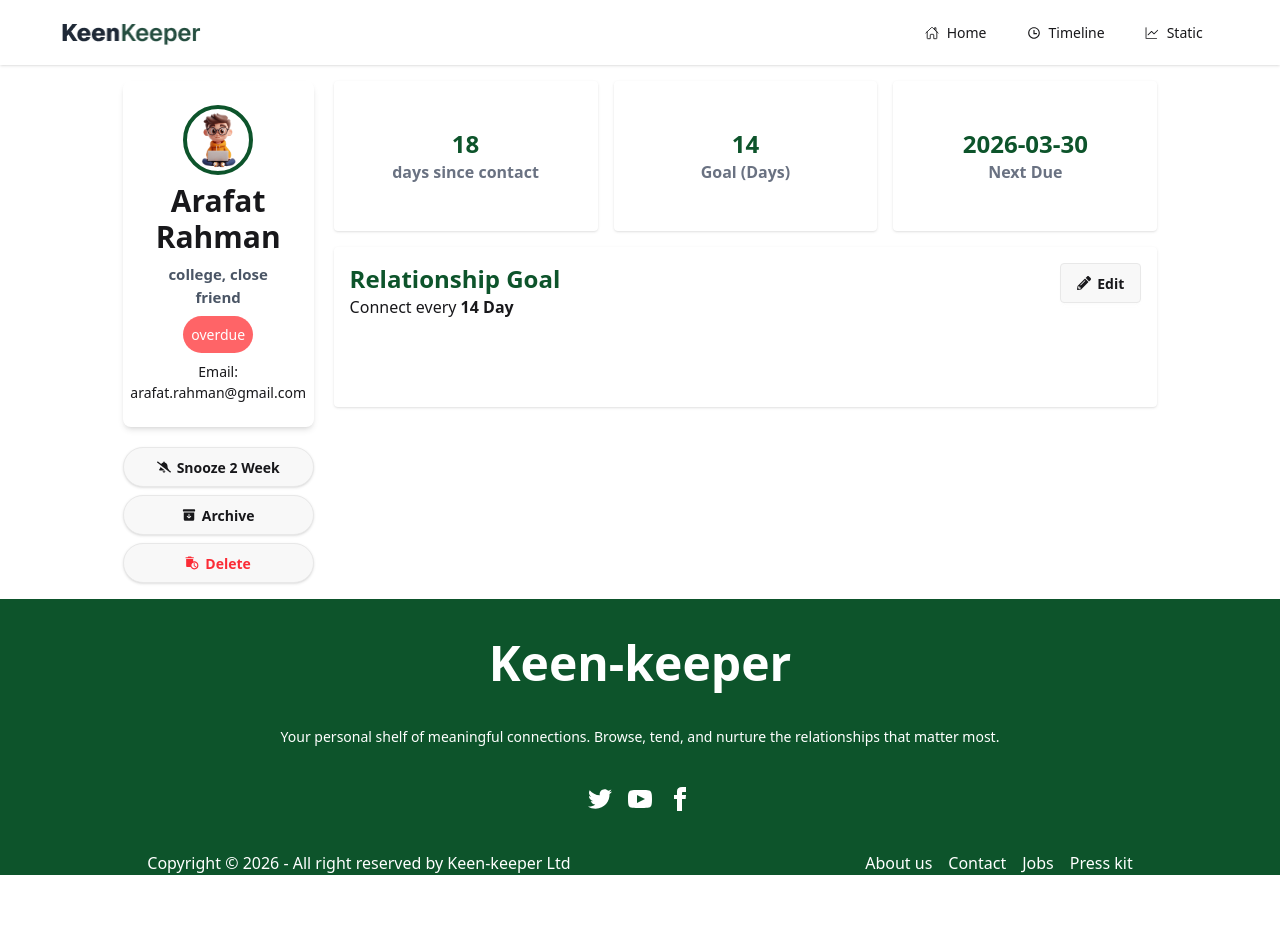
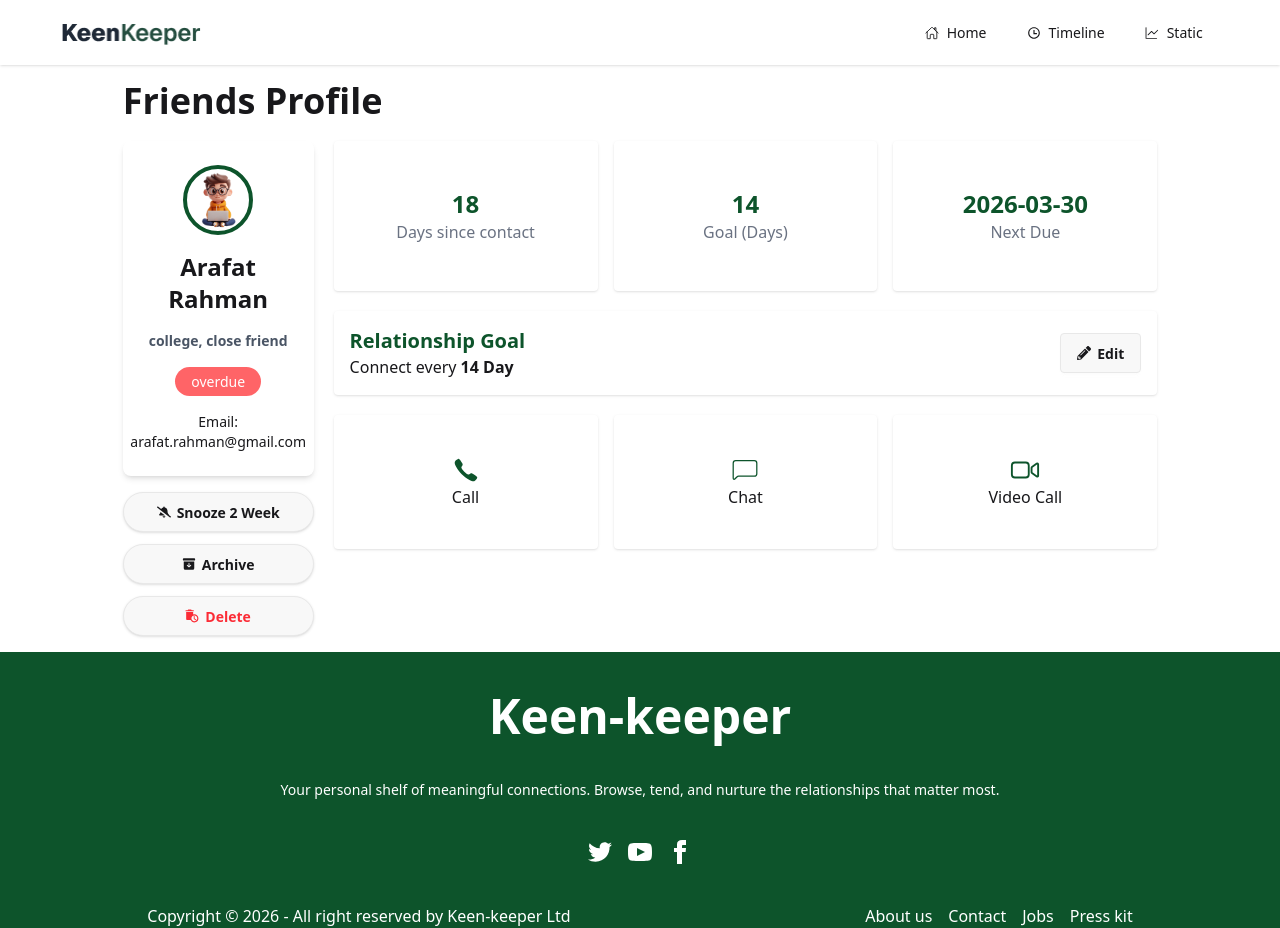
Before and after one commit to Nickroy12/kin-keeper, a Next.js app: page /details/1 in a window 1280 px wide. Before the commit the page ends 875 px from the top, so only its background shows below. Built offline with nearby package versions, Linux system fonts and the light colour scheme.

Commit message:
Grid problem slove 2

```diff
--- a/public/friends.json
+++ b/public/friends.json
@@ -30,7 +30,7 @@
     "email": "sabbir.dev@gmail.com",
     "days_since_contact": 5,
     "status": "on-track",
-    "tags": ["developer", "learning buddy"],
+    "tags": ["developer", "Designer"],
     "bio": "Met through a programming course. We regularly discuss JavaScript problems and project ideas.",
     "goal": 10,
     "next_due_date": "2026-04-18"
--- a/src/app/details/[id]/page.jsx
+++ b/src/app/details/[id]/page.jsx
@@ -1,73 +1,129 @@
 import Image from "next/image";
+import { CiChat1 } from "react-icons/ci";
 import { FaBellSlash, FaPencilAlt } from "react-icons/fa";
-import { IoArchive } from "react-icons/io5";
+import { IoIosCall } from "react-icons/io";
+import { IoArchive, IoVideocamOutline } from "react-icons/io5";
 import { MdAutoDelete } from "react-icons/md";
 
 export default async function DetailsPage({ params }) {
   const { id } = await params;
 
-  const res = await fetch('http://localhost:3000/friends.json');
+  const res = await fetch("http://localhost:3000/friends.json");
   const data = await res.json();
 
-  const friend = data.find(f => f.id == id);
+  const friend = data.find((f) => f.id == id);
 
   return (
   <div className="w-10/12 m-auto p-4">
+    <h1 className="text-4xl font-bold mb-5">Friends Profile</h1>
   <div className="grid md:grid-cols-5 gap-5">
-         <div className="">
-          <div  className="card shadow-md space-y-2">
-           <div className="card-body items-center text-center">
-             <figure>
-                 <Image src={friend.picture} width={70} height={70} className='rounded-full border-4 border-green-900' alt={friend.name}/>
-             </figure>
-             <h2 className="card-title text-3xl">{friend.name}</h2>
 
-             <div className="card-actions justify-end">
-            <p className="text-[15px] text-gray-600 font-bold">
-  {friend.tags.join(', ')}
+
+    <div className="md:col-span-1 space-y-4">
+      <div className="card shadow-md">
+        <div className="card-body items-center text-center space-y-2">
+          <Image
+            src={friend.picture}
+            width={70}
+            height={70}
+            className="rounded-full border-4 border-green-900"
+            alt={friend.name}
+          />
+          <h2 className="text-2xl font-bold">{friend.name}</h2>
+
+          <p className="text-sm text-gray-600 font-bold">
+            {friend.tags.join(", ")}
           </p>
 
-             </div>
-             <button  className={` ${friend.status === 'on-track'? "bg-green-700" : friend.status === 'almost due' ? "bg-amber-400": 'bg-red-400'} text-white rounded-4xl p-2 `} >{friend.status}</button>
-             <p>Email: {friend.email}</p>
+          <button
+            className={`${
+              friend.status === "on-track"
+                ? "bg-green-700"
+                : friend.status === "almost due"
+                ? "bg-amber-400"
+                : "bg-red-400"
+            } text-white px-4 py-1 rounded-full`}
+          >
+            {friend.status}
+          </button>
+
+          <p className="text-sm">Email: {friend.email}</p>
         </div>
       </div>
+
+
+      <div className="flex flex-col gap-3">
+        <button className="btn w-full rounded-full shadow">
+          <FaBellSlash /> Snooze 2 Week
+        </button>
+        <button className="btn w-full rounded-full shadow">
+          <IoArchive /> Archive
+        </button>
+        <button className="btn w-full rounded-full text-red-500 shadow">
+          <MdAutoDelete /> Delete
+        </button>
       </div>
-         <div className=" col-span-4">
-                <div className="grid grid-cols-3  gap-4">
-
-        <div className="flex justify-center flex-col items-center h-[150px] shadow rounded">
-          <h1 className="md:text-2xl text-xl font-bold text-green-900">{friend.days_since_contact}</h1>
-          <p className='text-gray-500 font-semibold text-center' >days since contact</p>
     </div>
 
-        <div className="flex justify-center flex-col items-center h-[150px] shadow rounded">
-          <h1 className="md:text-2xl text-xl font-bold text-green-900">{friend.goal}</h1>
-           <p className='text-gray-500  font-semibold' >Goal (Days)</p>
+
+    <div className="md:col-span-4 space-y-5">
+
+      {/* STATS */}
+      <div className="grid md:grid-cols-3 gap-4">
+        <div className="flex flex-col items-center justify-center h-[150px] shadow rounded">
+          <h1 className="text-2xl font-bold text-green-900">
+            {friend.days_since_contact}
+          </h1>
+          <p className="text-gray-500">Days since contact</p>
         </div>
 
-        <div className="flex justify-center flex-col items-center h-[150px] shadow rounded">
-          <h1 className="md:text-2xl text-xl font-bold text-green-900">{friend.next_due_date}</h1>
-           <p className='text-gray-500 font-semibold' >Next Due</p>
+        <div className="flex flex-col items-center justify-center h-[150px] shadow rounded">
+          <h1 className="text-2xl font-bold text-green-900">
+            {friend.goal}
+          </h1>
+          <p className="text-gray-500">Goal (Days)</p>
         </div>
 
-        <div className=" md:col-span-3 col-span-2 h-[160px] flex justify-between shadow rounded p-4">
-         <div>
-          <h1 className="text-2xl font-bold text-green-900">Relationship Goal</h1>
-          <p>Connect every <b>{friend.goal} Day</b></p>
+        <div className="flex flex-col items-center justify-center h-[150px] shadow rounded">
+          <h1 className="text-2xl font-bold text-green-900">
+            {friend.next_due_date}
+          </h1>
+          <p className="text-gray-500">Next Due</p>
         </div>
-         <button className="btn"><FaPencilAlt />Edit</button>
       </div>
 
+
+      <div className="flex justify-between items-center shadow rounded p-4">
+        <div>
+          <h1 className="text-xl font-bold text-green-900">
+            Relationship Goal
+          </h1>
+          <p>
+            Connect every <b>{friend.goal} Day</b>
+          </p>
+        </div>
+        <button className="btn">
+          <FaPencilAlt /> Edit
+        </button>
+      </div>
+
+
+      <div className="grid md:grid-cols-3 gap-4">
+        <div className="flex flex-col items-center py-10 shadow rounded">
+          <IoIosCall className="text-3xl text-green-900" />
+          <p>Call</p>
+        </div>
+
+        <div className="flex flex-col items-center py-10 shadow rounded">
+          <CiChat1 className="text-3xl text-green-900" />
+          <p>Chat</p>
+        </div>
+
+        <div className="flex flex-col items-center py-10 shadow rounded">
+          <IoVideocamOutline className="text-3xl text-green-900" />
+          <p>Video Call</p>
         </div>
       </div>
-         <div className="space-y-2 flex gap-4 md:block">
-          <button className="btn md:w-full  rounded-4xl shadow"><FaBellSlash /> Snooze 2 Week</button>
-          <button className="btn md:w-full rounded-4xl shadow"><IoArchive /> Archive</button>
-          <button className="btn md:w-full rounded-4xl text-red-500 shadow"><MdAutoDelete /> Delete</button>
-         </div>
-           <div className=" col-span-4">
-
     </div>
   </div>
 </div>
--- a/src/app/ui/Card.jsx
+++ b/src/app/ui/Card.jsx
@@ -10,9 +10,9 @@ export const Card = ({friend}) => {
     <figure>
         <Image src={friend.picture} width={70} height={70} className='rounded-full border-4 border-green-900' alt={friend.name}/>
     </figure>
-    <h2 className="card-title text-3xl">{friend.name}</h2>
+    <h2 className="card-title text-2xl">{friend.name}</h2>
     <p className='text-gray-600 font-bold'>{friend.days_since_contact} day</p>
-    <div className="card-actions justify-end">
+    <div className="card-actions grid grid-cols-2">
         {
             friend.tags.map((tag, i) =>{
           return  <button key={i} className='bg-green-200 rounded-md p-2 ' >{tag}</button>
```
Lines whose indentation alone changed are shown as unchanged.
